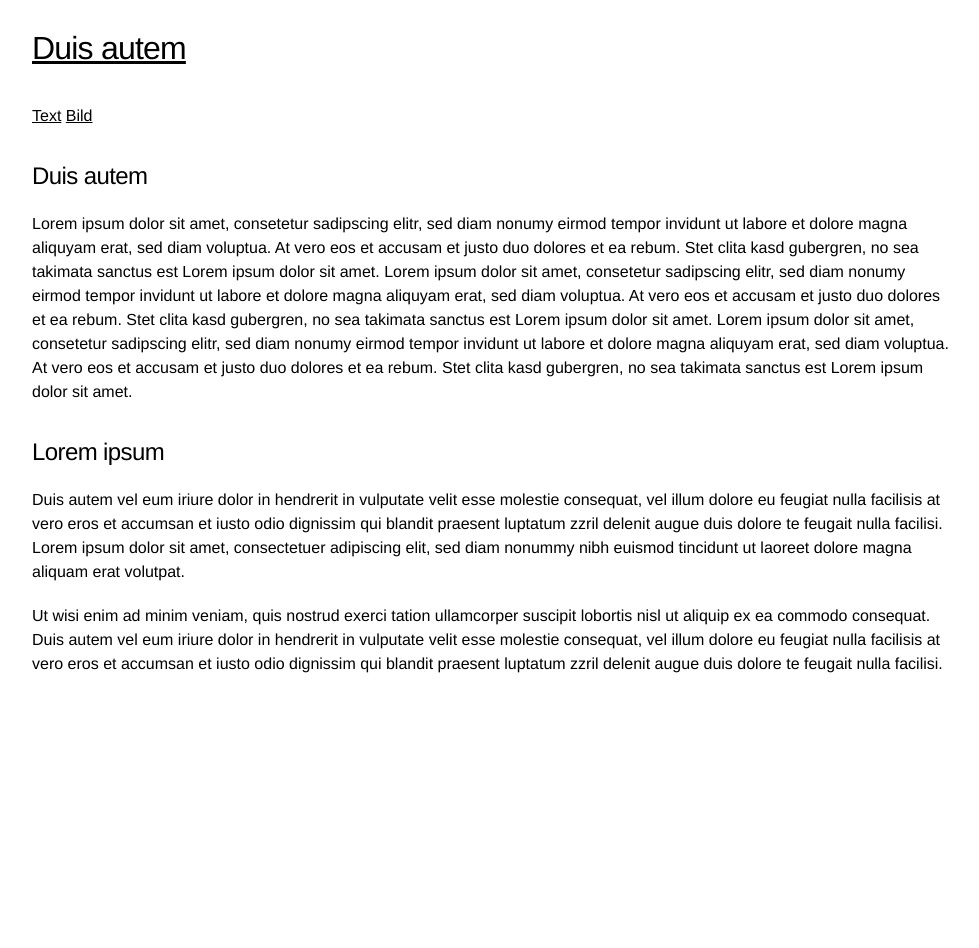
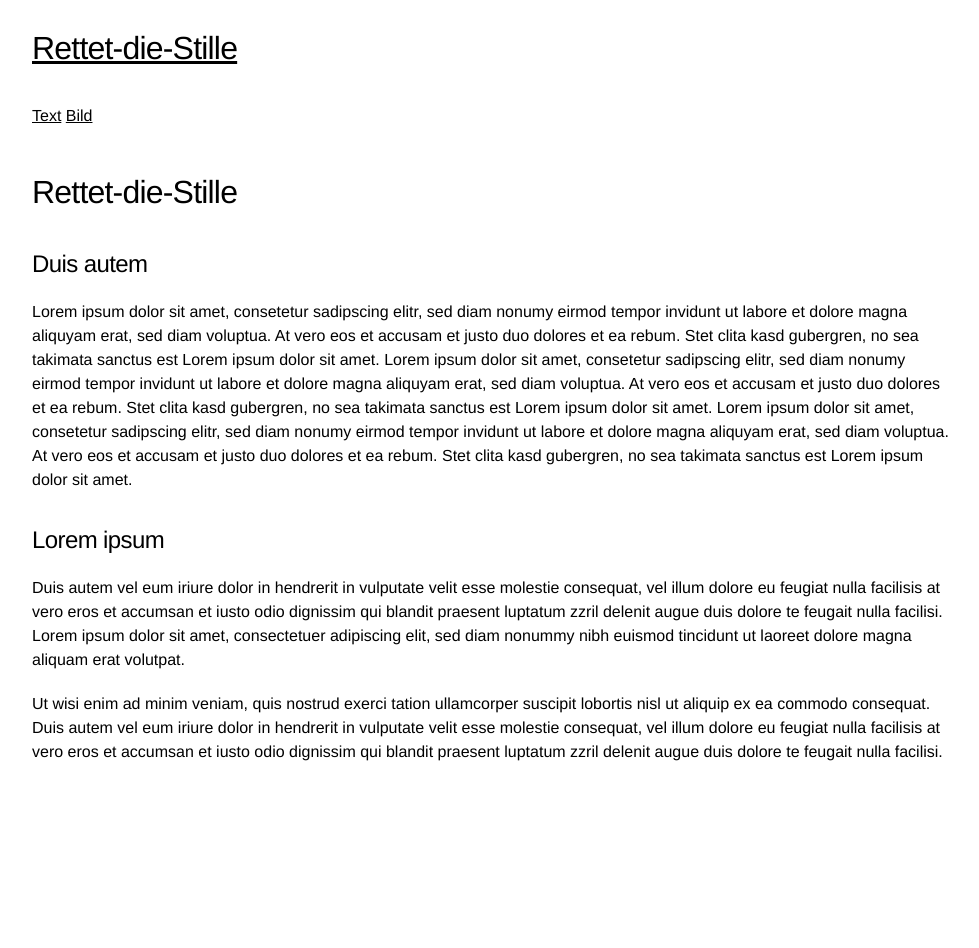
Before and after one commit to rettet-die-stille/rettet-die-stille.github.io, a Jekyll site: the page built from index.md, in a window 1280 px wide. Shown: the whole page, without its empty margins (146-1125 px from the left). Built offline with Jekyll 4.4.1, drawn with Linux system fonts in a browser that asks for light colours; our own code applies the rules of GitHub Pages for plain Markdown files.

Commit message:
Update index.md

```diff
--- a/index.md
+++ b/index.md
@@ -1,6 +1,8 @@
 ---
 layout: default
 ---
+
+# Rettet-die-Stille
 
 ## Duis autem
 
```
